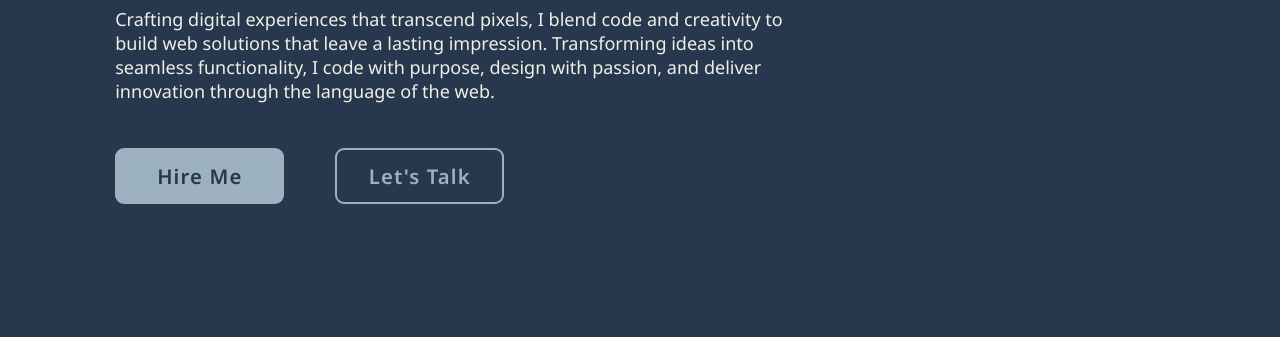
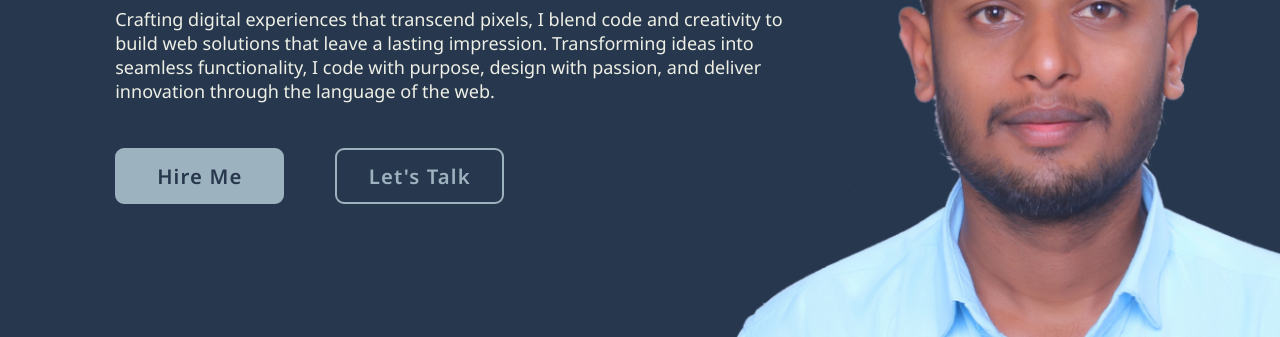
Before and after one commit to StrangerNikhs/web_deploy, a plain HTML site: page index.html in a window 1280 px wide. Shown: the part 372-709 px from the top of the page. Drawn offline with nearby package versions, Linux system fonts and the light colour scheme.

Commit message:
Update style.css

```diff
--- a/style.css
+++ b/style.css
@@ -78,7 +78,7 @@ section {
   display: flex;
   align-items: center;
   padding: 0 9%;
-  background: url("/img/home.jpg") no-repeat;
+  background: url("home.jpg") no-repeat;
   background-position: center;
 }
 .home-content {
```
